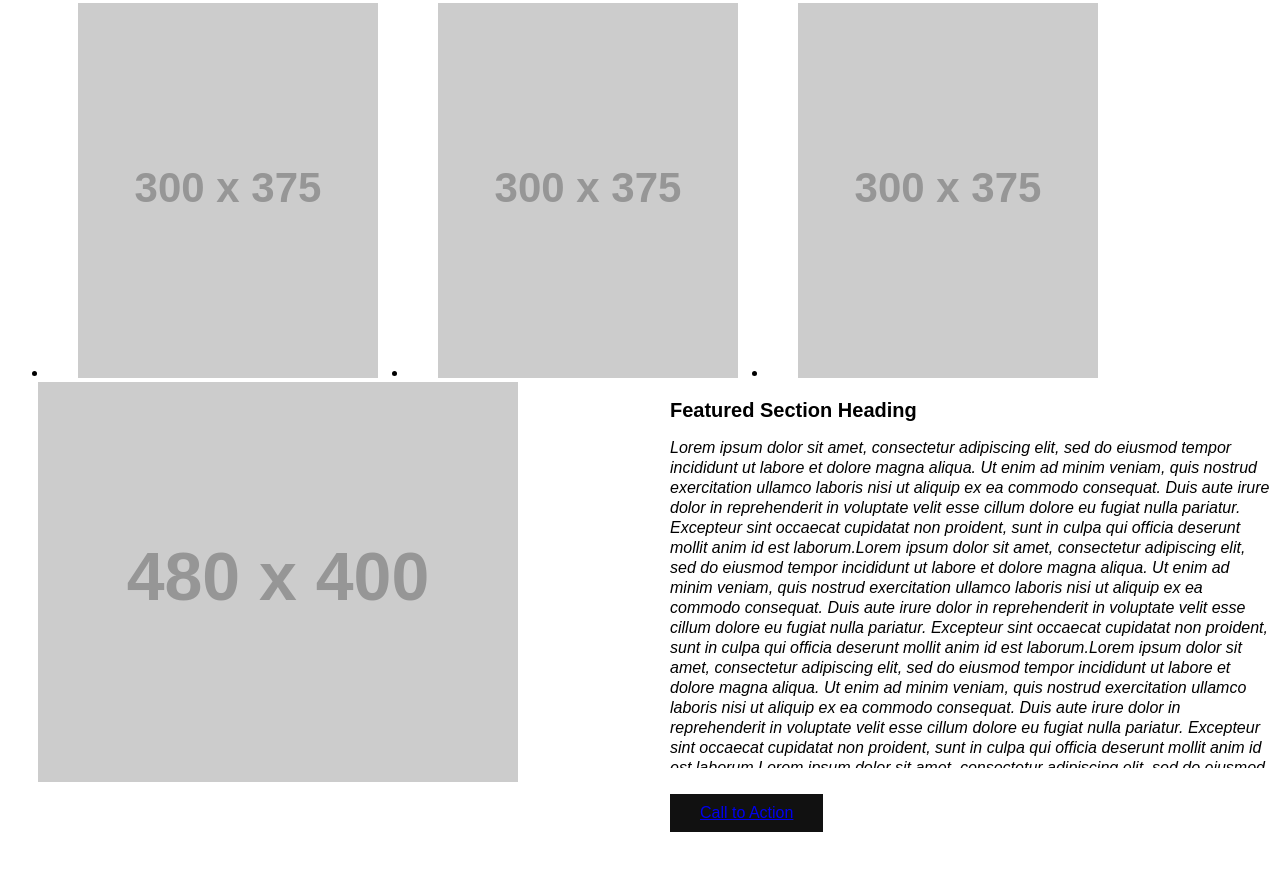
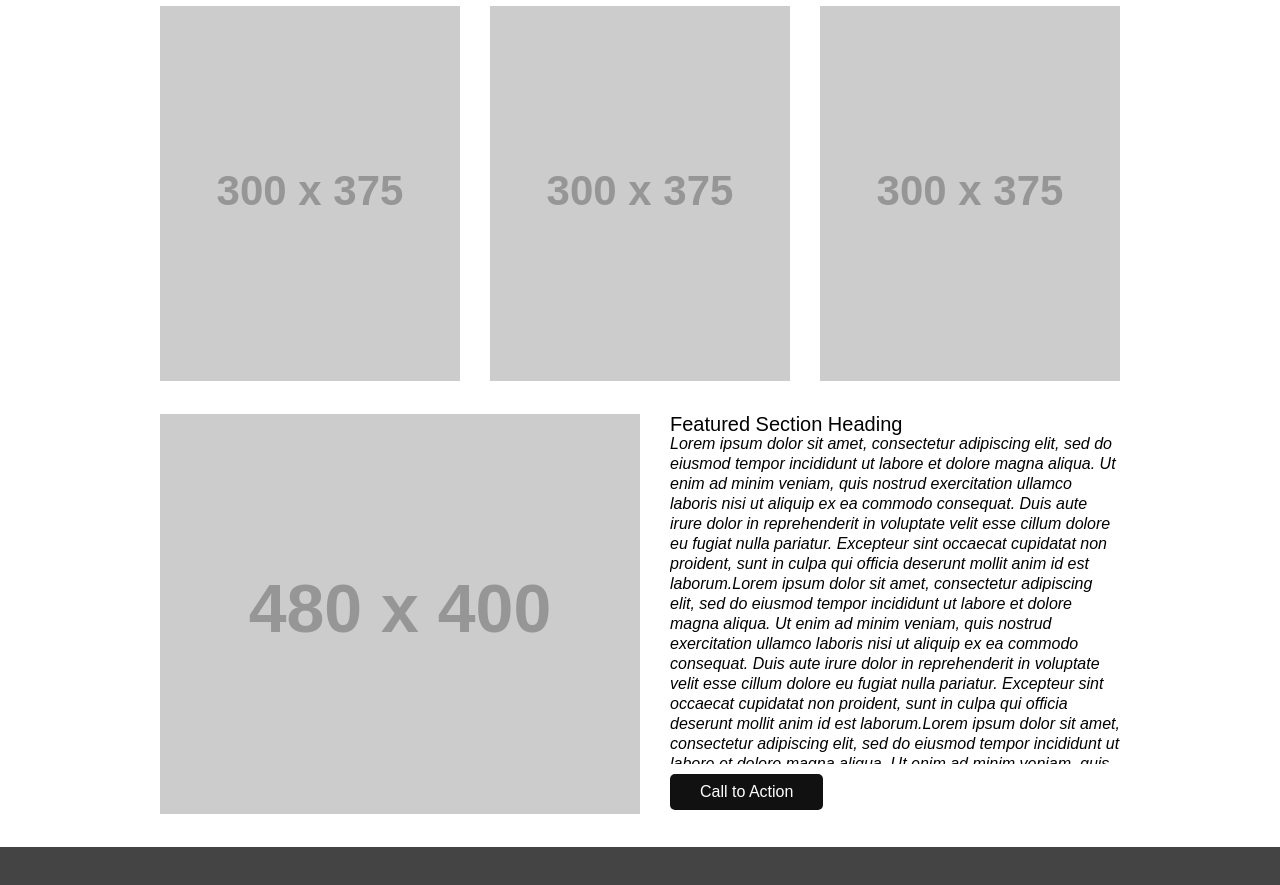
Before and after one commit to samuelclark907/wireframe-excercize, a plain HTML site: page index.html in a window 1280 px wide. Shown: the part 607-1492 px from the top of the page. Before the commit the page ends 1439 px from the top, so only its background shows below. Drawn offline with Linux system fonts and the light colour scheme; placeholder pictures from the web are drawn by us.

Commit message:
finished

```diff
--- a/css/style.css
+++ b/css/style.css
@@ -23,25 +23,28 @@ header img {
   header li {
     display: inline;
     line-height: 100px;
-    margin-left: 85px;
   }
 
   header li:first-child {
     margin-left: 30px;
   }
 
+  header li {
+    margin-left: 85px;
+  }
+
   header a {
     color: #aaa;
+    text-decoration: none;
   }
 
-
+  main {
+    width: 960px;
+    margin: auto;
+}
 
   main img {
-   margin-left: 30px;
-
-
-
-
+   margin-top: 30px;
 }
 
   main li:first-child {
@@ -61,6 +64,7 @@ header img {
   main h2 {
     font-size: 20px;
     margin-left: 30px;
+    margin-top: 30px;
   }
 
   main p {
@@ -78,4 +82,16 @@ header img {
     margin-left: 30px;
     margin-top: 10px;
     padding: 10px 30px;
+    border-radius: 5px;
   }
+
+  main div:hover {
+    background-color: blue;
+    transition: 35ms;
+  }
+
+footer {
+  height: 125px;
+  background-color: #444;
+  margin-top: 30px;
+}
--- a/index.html
+++ b/index.html
@@ -1,11 +1,12 @@
 <!DOCTYPE html>
 <html lang="en">
-<html>
+
 
 <head>
   <title>Wireframe</title>
+  <link rel="stylesheet" href="css/reset.css">
   <link rel="stylesheet" href="css/style.css">
-</head>
+  </head>
 
 <body>
   <header>
@@ -25,7 +26,6 @@
       <li> <img src="https://placehold.it/300x375/111" alt="sub-banner" title="sub-banner"> </li>
       <li> <img src="https://placehold.it/300x375/111" alt="sub-banner" title="sub-banner"> </li>
       <li> <img src="https://placehold.it/300x375/111" alt="sub-banner" title="sub-banner"> </li>
-
     </ul>
     <section>
       <img src="https://placehold.it/480x400/111" alt="" title="">
@@ -50,11 +50,7 @@
           velit esse cillum dolore eu fugiat nulla pariatur. Excepteur sint occaecat cupidatat non proident, sunt in
           culpa qui officia deserunt mollit anim id est laborum.
         </p>
-        <div>
-          <nav>
-            <a href="#">Call to Action</a>
-          </nav>
-        </div>
+        <div>Call to Action</div>
       </article>
     </section>
   </main>
```
Lines whose indentation alone changed are shown as unchanged.
